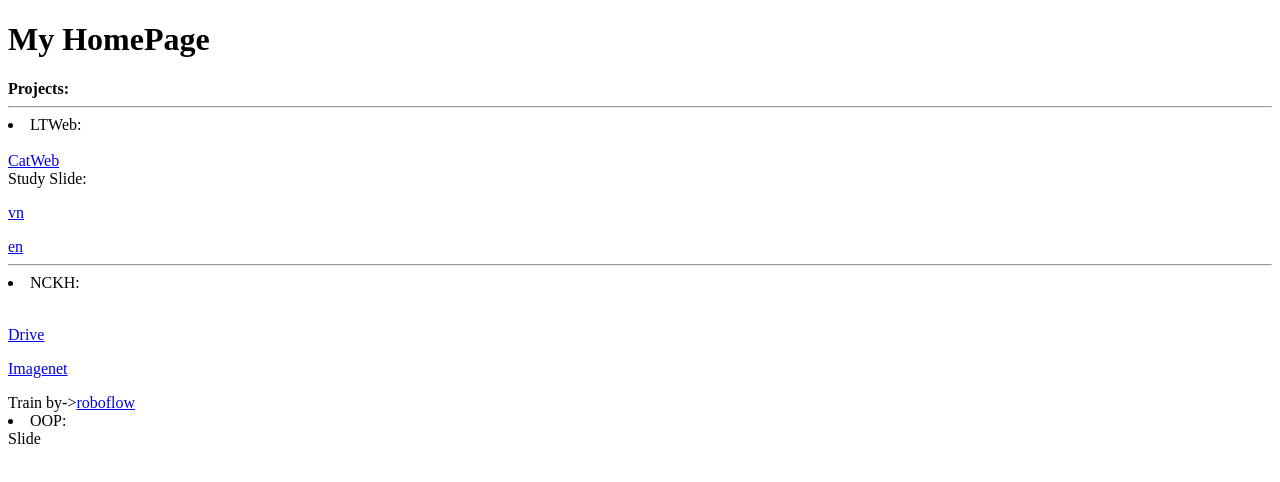
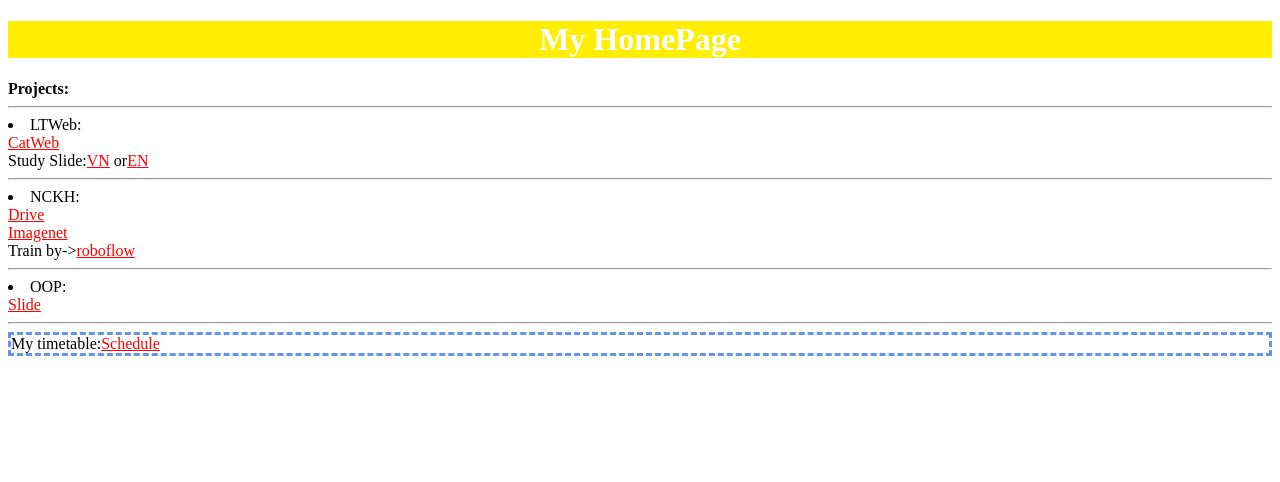
Before and after one commit to sinebo88/sinebo88.github.io, a plain HTML site: page index.html in a window 1280 px wide. Drawn offline with Linux system fonts and the light colour scheme.

Commit message:
Update index.html

```diff
--- a/index.html
+++ b/index.html
@@ -3,23 +3,35 @@
   <head>
     <title>Home</title>
     <style>
-      background-color yellow
+      h1{
+        background-color: rgb(255, 238, 0);
+        color: white;
+      }
+      a{color: red;}
+      .footer{
+        border-style: dashed;
+        border-color: cornflowerblue;
+      }
     </style>
   </head>
   <body>
-    <h1>My HomePage</h1>
+    <h1 align="center">My HomePage</h1>
     <b>Projects:</b>
     <hr>
     <li>LTWeb:</li>
-      <br><a href="https://drive.google.com/drive/folders/1eVUsMXdwT0ucobC-zoNhRrklZd5pK0Rd">CatWeb</a>
-      <br>Study Slide:
-        <br><ul></ul><a href="https://classroom.google.com/u/0/c/NDUwMzk2Mzg3NjM0/m/NDUxNDgyMzM0MTky/details">vn</a>
-        <br><ul></ul><a href="https://classroom.google.com/u/0/c/NDUwMzk2Mzg3NjM0/m/NDUxNDgyMzM0MTky/details">en</a>
+      <a href="https://drive.google.com/drive/folders/1eVUsMXdwT0ucobC-zoNhRrklZd5pK0Rd">CatWeb</a>
+      <br>Study Slide:<a href="https://classroom.google.com/u/0/c/NDUwMzk2Mzg3NjM0/m/NDUxNDgyMzM0MTky/details">VN</a>
+        or<a href="https://classroom.google.com/u/0/c/NDUwMzk2Mzg3NjM0/m/NDUxNDgyMzM0MTky/details">EN</a>
     <hr>
     <li>NCKH:</li>
-      <br><ul></ul><a href="https://drive.google.com/drive/folders/1732e6QLUZwZVUY0l8XkfZffxTVzHpOV7">Drive</a>
-      <br><ul></ul><a href="https://deeplearning.cms.waikato.ac.nz/user-guide/class-maps/IMAGENET/">Imagenet</a>
-      <br><ul></ul>Train by-><a href="https://app.roboflow.com/new-workspace-2ffl1">roboflow</a>
-    <li>OOP:</li><a https://elearning.ctu.edu.vn/course/view.php?id=1761>Slide</a>
+      <a href="https://drive.google.com/drive/folders/1732e6QLUZwZVUY0l8XkfZffxTVzHpOV7">Drive</a>
+      <br><a href="https://deeplearning.cms.waikato.ac.nz/user-guide/class-maps/IMAGENET/">Imagenet</a>
+      <br>Train by-><a href="https://app.roboflow.com/new-workspace-2ffl1">roboflow</a>
+    <hr>
+    <li>OOP:</li><a href="https://elearning.ctu.edu.vn/course/view.php?id=1761">Slide</a>
+    <hr>
+    <div class="footer">
+      My timetable:<a href="https://docs.google.com/spreadsheets/d/1jVq6EBXh8DesU53dvxwUJoMeEaO2Iekc/edit#gid=729335797">Schedule</a>
+    </div>
   </body>
 </html>
```
